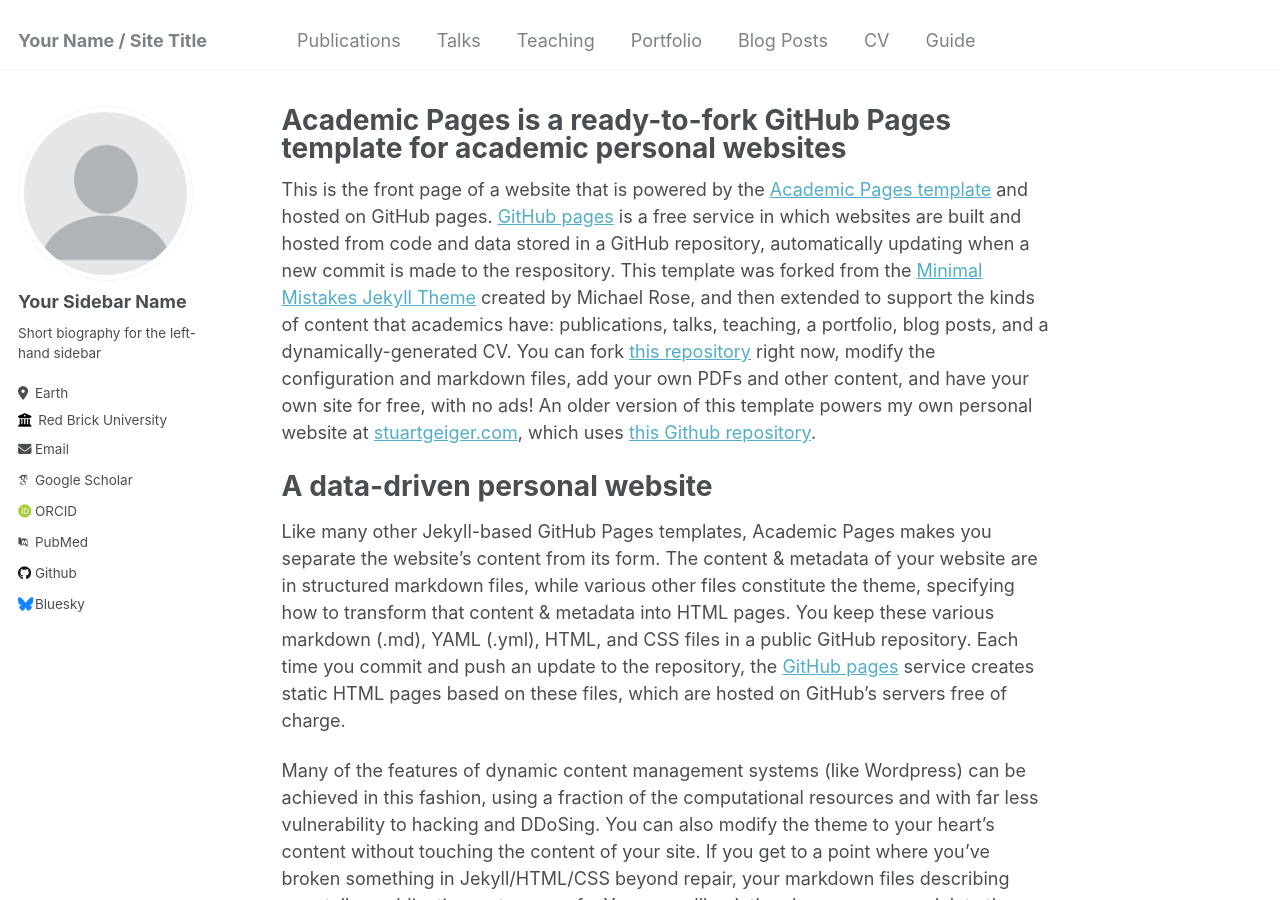
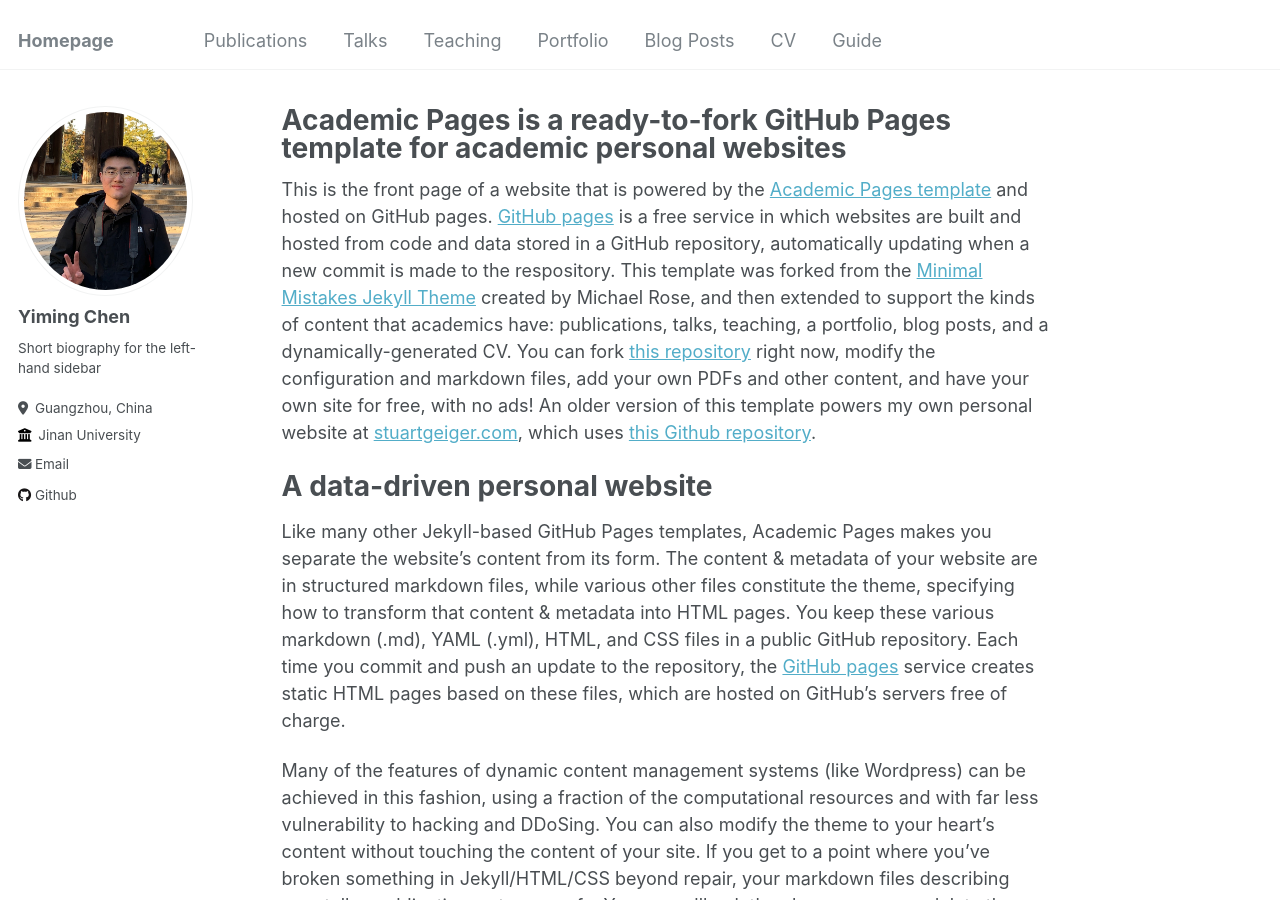
Before and after one commit to xuanquanchen/xuanquanchen.github.io, a Jekyll site: the page built from _pages/about.md, in a window 1280 px wide and 900 px high. Built offline with Jekyll 4.4.1, drawn with Linux system fonts in a browser that asks for light colours; some web fonts are replaced.

Commit message:
update profile image

```diff
--- a/_config.yml
+++ b/_config.yml
@@ -8,47 +8,47 @@
 
 # Basic Site Settings
 locale                   : "en-US"
-title                    : "Your Name / Site Title"
+title                    : "Homepage"
 title_separator          : "-"
 name                     : &name "Your Name"
 description              : &description "personal description"
-url                      : https://academicpages.github.io # the base hostname & protocol for your site e.g. "https://mmistakes.github.io"
+url                      : https://xuanquanchen.github.io # the base hostname & protocol for your site e.g. "https://mmistakes.github.io"
 baseurl                  : "" # the subpath of your site, e.g. "/blog"
-repository               : "academicpages/academicpages.github.io"
+repository               : "xuanquanchen/xuanquanchen.github.io"
 
 # Site Author - The following control what appear as part of the author content on the side bar.
 #               If a field is blank the icon and link will not appear, otherwise it will be shown.
 #               Additional customization can be done by editing /_includes/author-profile.html
 author:
   # Biographic information
-  avatar           : "profile.png"
-  name             : "Your Sidebar Name"
+  avatar           : "profile.jpg"
+  name             : "Yiming Chen"
   pronouns         : # example: "she/her"
   bio              : "Short biography for the left-hand sidebar"
-  location         : "Earth"
-  employer         : "Red Brick University"
+  location         : "Guangzhou, China"
+  employer         : "Jinan University"
   uri              : # URL
-  email            : "none@example.org"
+  email            : "yikming.chen@outlook.com"
 
   # Academic websites
-  arxiv            : # URL - Update with the correct link to your profile
-  googlescholar    : "https://scholar.google.com/citations?user=PS_CX0AAAAAJ"
-  impactstory      : # URL
-  orcid            : "http://orcid.org/yourorcidurl"
-  semantic         : # URL
-  pubmed           : "https://www.ncbi.nlm.nih.gov/pubmed/?term=john+snow"
-  researchgate     : # URL
+  #arxiv            : # URL - Update with the correct link to your profile
+  #googlescholar    : "https://scholar.google.com/citations?user=PS_CX0AAAAAJ"
+  #impactstory      : # URL
+  #orcid            : "http://orcid.org/yourorcidurl"
+  #semantic         : # URL
+  #pubmed           : "https://www.ncbi.nlm.nih.gov/pubmed/?term=john+snow"
+  #researchgate     : # URL
 
   # Repositories and software development
   bitbucket        : # Username - Update with your username on the site
   codepen          : # Username
   dribbble         : # Username
-  github           : "academicpages"
+  github           : "xuanquanchen"
   kaggle           : # Username
   stackoverflow    : # User number or user number and name (i.e., use "1" or "1/jeff-atwood")
 
   # Social media
-  bluesky          : "bsky.app" # Replace this with you Bluesky username
+  bluesky          : #"bsky.app" # Replace this with you Bluesky username
   facebook         : # Username
   flickr           : # Username
   foursquare       : # Username
```
Also changed, not shown: images/profile.jpg (added), images/profile.png (deleted), 1 other file.
